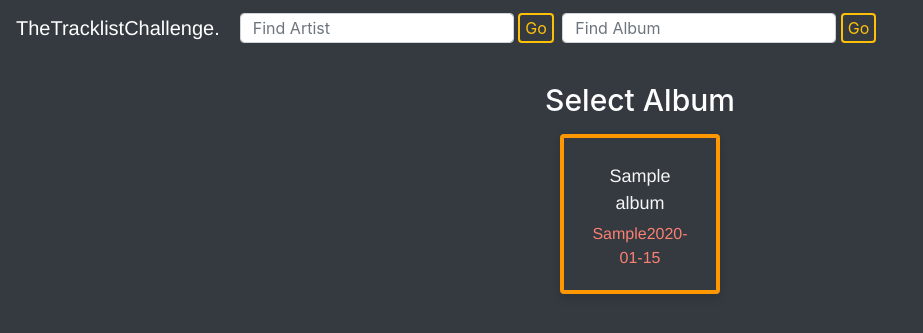
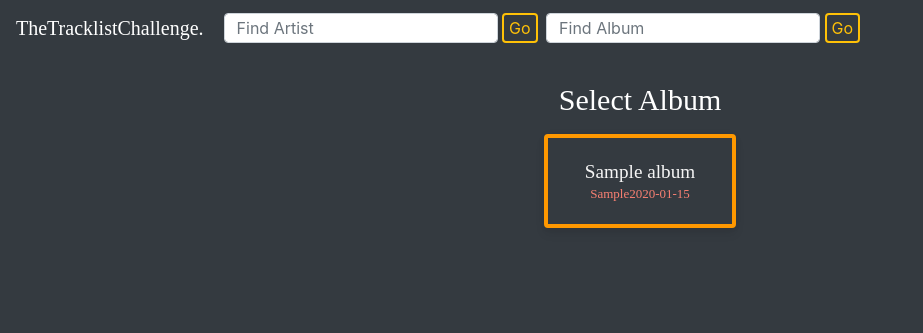
Before and after one commit to tomonymous/TracklistChallenge, a Django app: template Quiz/templates/Quiz/artist.html in a window 1280 px wide. Shown: the top 333 px of the page, without its empty margins (0-923 px from the left). Run offline with Django 3.2, Linux system fonts and the light colour scheme; tables that the repository leaves empty hold one stand-in row (values such as "Sample post"); the template is opened without the code that fills it: values that come from a table or form of the project are taken from there, most other values are stand-ins (such as "Sample title", 1, 10 or a date in 2020); some libraries are stand-ins or nearby versions; some web fonts are replaced.

Commit message:
changed fonts to crimson changed favicon and added og images to pages minor html tweaks

```diff
--- a/Quiz/templates/Quiz/artist.html
+++ b/Quiz/templates/Quiz/artist.html
@@ -1,17 +1,17 @@
 {% extends 'Quiz/base.html' %}
 
 {% block content %}
-    <h2 class="my-3" style="  text-align: center; font-size: 30px">Select Album</h2>
+    <h2 class="my-3" style="  font-family: 'CrimsonText-Bold';text-align: center; font-size: 30px">Select Album</h2>
     <div class="row">
         {% for album in albums %}
             <div class="card-columns mx-auto d-flex justify-content-center ">
-                <div class="card text-white  mb-3 mx-1" style="width: 10rem; border-color: #ff9800;">
+                <div class="card text-white  mb-3 mx-1" style="width: 12rem; border-color: #ff9800;">
                     <div class="card-body">
                         <form  action="quiz" >
                             <input type="hidden" name="album_id" value="{{ album.album_id }}" >
-                            <button class="btn btn-primary stretched-link" style="font-family: Helvetica Neue; font-size:large; width: 100%; outline: 0; border: none; background-color: transparent; color:whitesmoke" type="submit">{{ album.title }}</button>
+                            <button class="btn btn-primary stretched-link" style="font-family: 'CrimsonText-Bold'; font-size:larger;  line-height:80%; width: 100%; outline: 0; border: none; background-color: transparent; color:whitesmoke" type="submit">{{ album.title }}</button>
                         </form>
-                        <p class="card-text" style="font-family: Helvetica Neue; color:salmon; text-align: center">{{ album.type | add:album.date }}</p>
+                        <p class="card-text" style="font-family: 'CrimsonText-Regular'; color:salmon; text-align: center; font-size: small;">{{ album.type | add:album.date }}</p>
                     </div>
                 </div>
             </div>
@@ -28,7 +28,7 @@
 
     <meta property="og:description" content="How many tracks from {{ artist }}'s Albums can you name?">
     <meta name="description" content="How many tracks from {{ artist }}'s Albums can you name?">
-
+    <meta property="og:image" content="{{ image }}"/>
     <!-- <meta property="og:image" content="{{ cover }}"/> -->
     <title>The Tracklist Challenge</title>
 {% endblock %}
--- a/Quiz/templates/Quiz/base.html
+++ b/Quiz/templates/Quiz/base.html
@@ -12,7 +12,7 @@
   </head>
   <body class="bg-dark text-white ">
     <nav class="navbar navbar-dark navbar-expand-lg">
-      <a class="navbar-brand" style="font-family: Helvetica Neue; font-size: 20px;" href='/'>TheTracklistChallenge.</a>
+      <a class="navbar-brand" style="font-family: 'CrimsonText-Bold'; font-size: 20px;" href='/'>TheTracklistChallenge.</a>
       <div style="display:inline-block">
       <form class="form-inline mx-0" action="search" style='display:inline-block;'>
         <input class="form-control ml-1 mr-0 "style="height:30px; display:inline-block" type="search" placeholder="Find Artist" aria-label="Search" name="query">
--- a/Quiz/templates/Quiz/quiz.html
+++ b/Quiz/templates/Quiz/quiz.html
@@ -7,14 +7,14 @@
           <img src="{{ cover }}" class="img-fluid" width="400px" id="album-container" alt="Album Cover">
         </div>
         <div class="col-md-6 mx-auto">
-          <p class="lead" id="album-title" style="font-family: Helvetica Neue; font-size: 24px; margin:0px">{{ title }}</p>
+          <p class="lead" id="album-title" style="font-family: 'CrimsonText-Bold'; font-size: 24px; margin:0px">{{ title }}</p>
           <!-- Song Display -->
           <p  id="track-list-guesses"></p>
           <!-- Instructions -->
           <div id="instructions-panel" class="row">
             <div class="col-md-12">
               <div class="display-box">
-                <p>List as many tracks as you can before the time runs out. You have
+                <p class="mb-1"style=" font-family: 'CrimsonText-Regular'; font-size: large;">List as many tracks as you can before the time runs out. You have
                   <span id="instructions-time">0</span> (8 seconds per Song). The timer starts when you start typing.</p>
                   <button id="start-button" class="btn warning mb-1 mt-0" onclick="goToGame()">Let's Go!</button>
               </div>
@@ -86,7 +86,7 @@
             <button id="answers_button" style="display: none;" class="btn warning" onclick="showMissedTracks()">What'd I Miss?</button>
           </div>
           <div class="my-5">
-            <p style="font-family: Helvetica Neue; font-size: 14px">You could cheat but then <span id="album-creator"></span> would be disappointed in you.</p>
+            <p style="font-family: 'CrimsonText-Regular'; font-size: 14px">You could cheat but then <span id="album-creator"></span> would be disappointed in you.</p>
           </div>
         </div>
       </div>
--- a/static/css/base.css
+++ b/static/css/base.css
@@ -5,3 +5,15 @@
 }
 
 .container { padding-top: 10px; }
+
+@font-face {
+    font-family: 'CrimsonText-Bold';
+    src: local('CrimsonText-Bold'),
+         url('../static/fonts/CrimsonText-Bold.ttf') format("truetype");
+  }
+
+  @font-face {
+    font-family: 'CrimsonText-Regular';
+    src: local('CrimsonText-Regular'),
+         url('../static/fonts/CrimsonText-Regular.ttf') format("truetype");
+  }
--- a/static/css/cards.css
+++ b/static/css/cards.css
@@ -30,10 +30,21 @@
     border: 2px solid;
     background-color: transparent;
     padding: 5px 10px;
-    font-size: 16px;
     cursor: pointer;
   }
 
-  #album-description{
+  #description{
     font-size: smaller;
   }
+
+  @font-face {
+    font-family: 'CrimsonText-Bold';
+    src: local('CrimsonText-Bold'),
+         url('../static/fonts/CrimsonText-Bold.ttf') format("truetype");
+  }
+
+  @font-face {
+    font-family: 'CrimsonText-Regular';
+    src: local('CrimsonText-Regular'),
+         url('../static/fonts/CrimsonText-Regular.ttf') format("truetype");
+  }
```
Also changed, not shown: Quiz/templates/Quiz/albums.html (+4 -4 lines), Quiz/templates/Quiz/home.html (+5 -4 lines), Quiz/templates/Quiz/search.html (+4 -4 lines), Quiz/views.py (+6 -1 lines), static/css/home.css (+12 -0 lines), static/favicon.ico.
